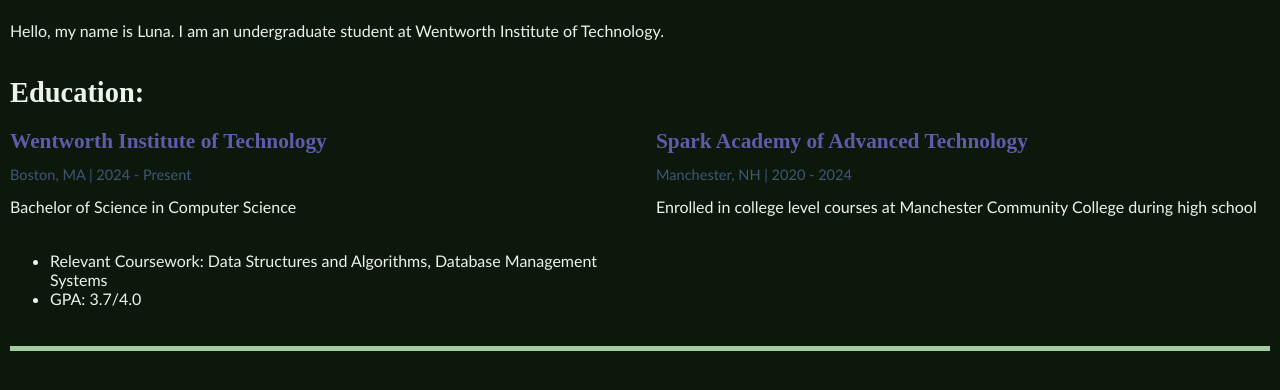
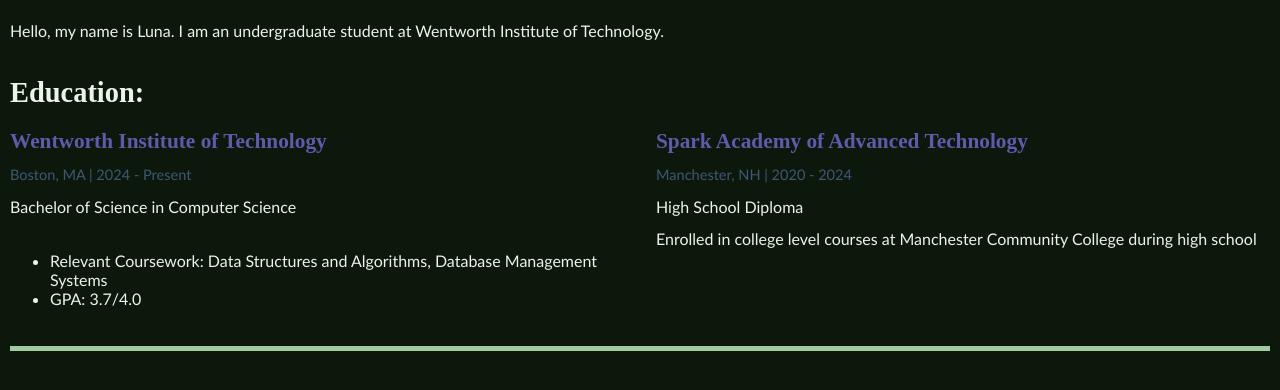
Before and after one commit to desrochesl/portfolio, a plain HTML site: page index.html in a window 1280 px wide. Shown: the part 164-554 px from the top of the page. Drawn offline with Linux system fonts and the light colour scheme; a web font is replaced by a local one.

Commit message:
💄 Added text

```diff
--- a/index.html
+++ b/index.html
@@ -44,7 +44,10 @@
       <div class="school">
         <h5>Spark Academy of Advanced Technology</h5>
         <h6 class="school-meta">Manchester, NH | 2020 - 2024</h6>
-        <p>Enrolled in college level courses at Manchester Community College during high school</p>
+        <p>
+          High School Diploma
+          <br>
+          Enrolled in college level courses at Manchester Community College during high school</p>
       </div>
     </div>
   </div>
```
